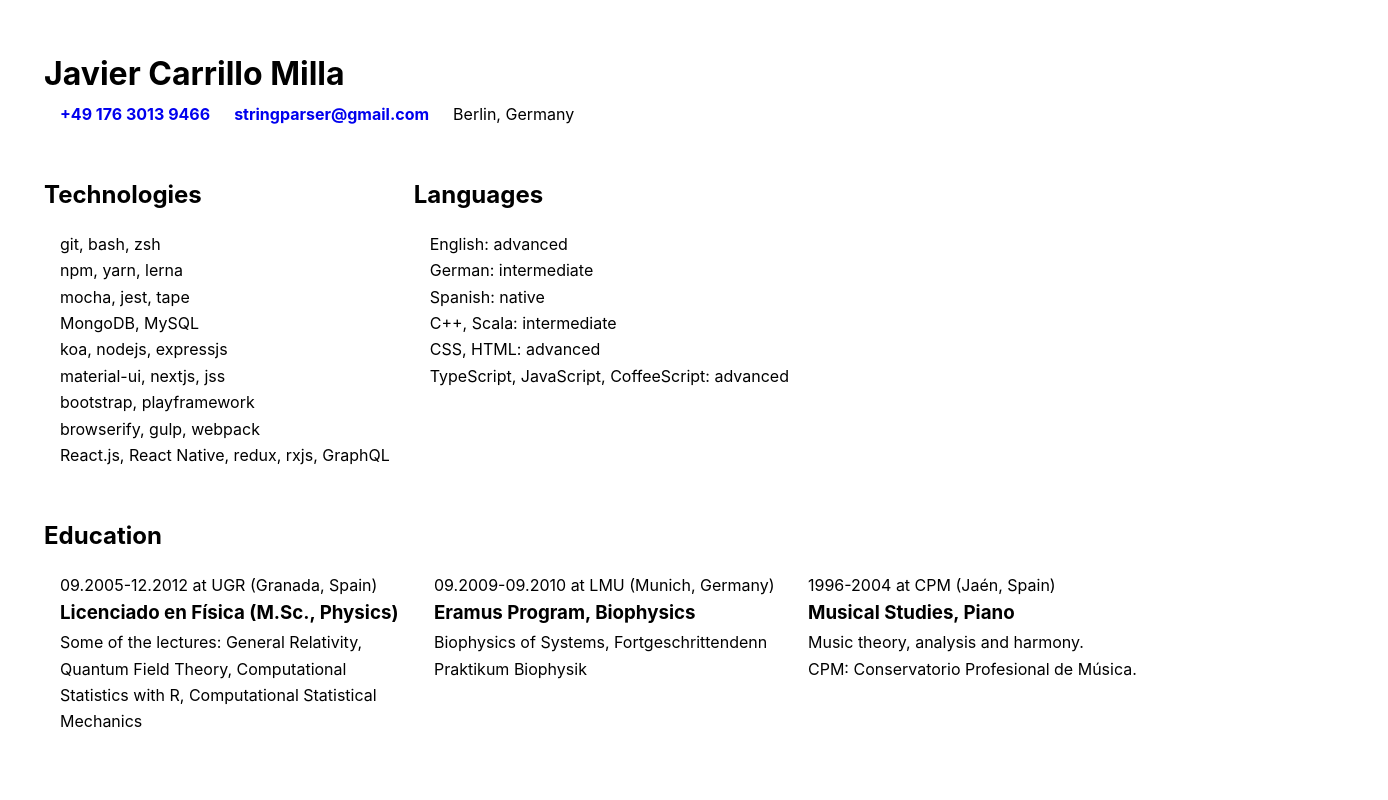
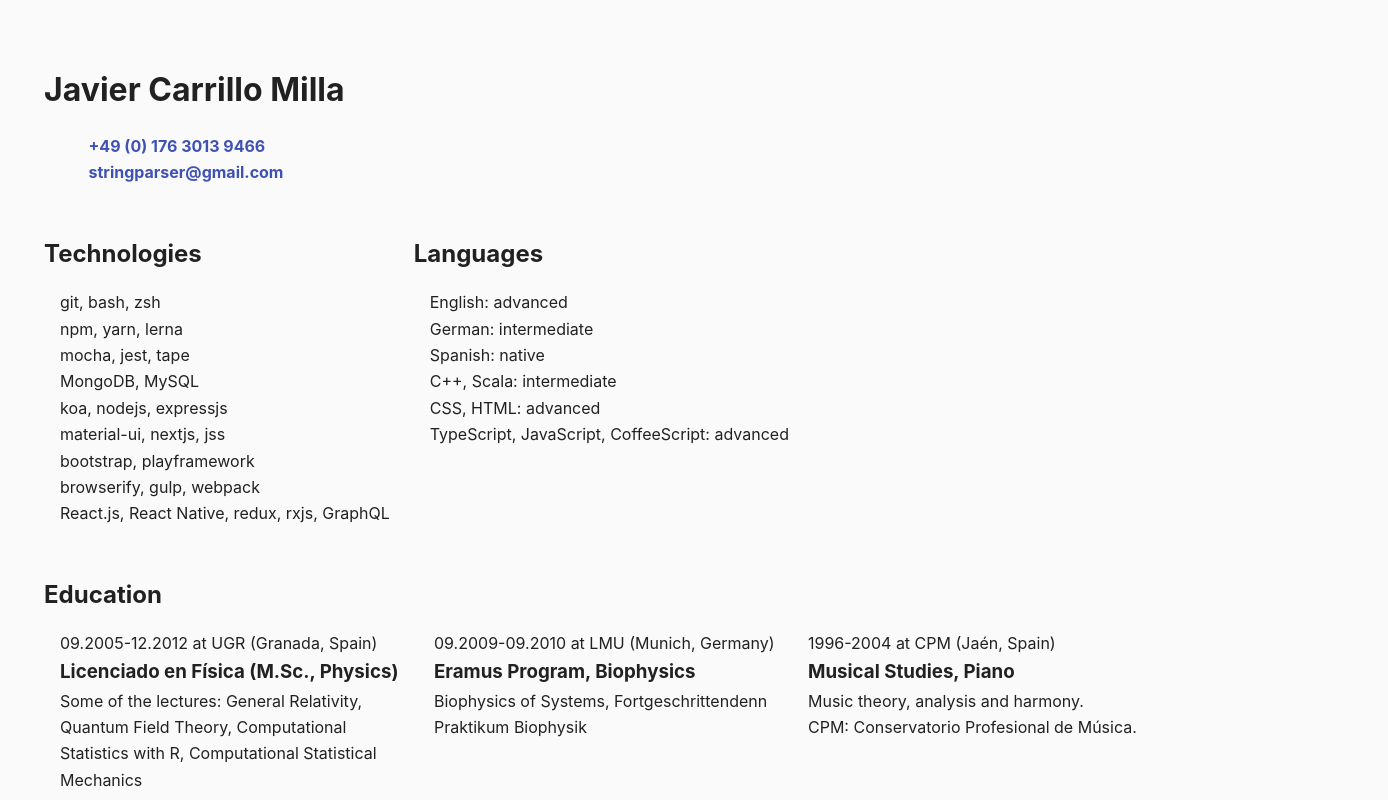
Before and after one commit to stringparser/cv, a Next.js app: page / in a window 1280 px wide. Shown: the top 800 px of the page, 1388 px wide, since content can reach past the window. Built offline with nearby package versions, Linux system fonts and the light colour scheme.

Commit message:
cleanup, fix formatting
remember: _app.tsx and _document.tsx have to be in pages/

```diff
--- /dev/null
+++ b/pages/_app.tsx
@@ -0,0 +1,38 @@
+import { Fragment, useEffect } from 'react';
+
+import Head from 'next/head';
+import { AppProps } from 'next/app';
+import CssBaseline from '@material-ui/core/CssBaseline';
+import { ThemeProvider } from '@material-ui/core/styles';
+
+import theme from 'src/shared/theme';
+
+const WebApp: React.FC<AppProps> = (props) => {
+  const { Component, pageProps } = props;
+
+  useEffect(() => {
+    // Remove the server-side injected CSS.
+    const jssStyles = document.getElementById('jss-server-side');
+
+    if (jssStyles) {
+      jssStyles.parentElement.removeChild(jssStyles);
+    }
+  }, []);
+
+  return (
+    <Fragment>
+      <Head>
+        <meta
+          name="viewport"
+          content="minimum-scale=1, initial-scale=1, width=device-width"
+        />
+      </Head>
+      <ThemeProvider theme={theme}>
+        <CssBaseline />
+        <Component {...pageProps} />
+      </ThemeProvider>
+    </Fragment>
+  );
+};
+
+export default WebApp;
--- /dev/null
+++ b/pages/_document.tsx
@@ -0,0 +1,68 @@
+import React from 'react';
+import { ServerStyleSheets } from '@material-ui/core/styles';
+import Document, { Html, Head, Main, NextScript } from 'next/document';
+
+import theme from 'src/shared/theme';
+
+export default class MyDocument extends Document {
+  render() {
+    return (
+      <Html lang="en">
+        <Head>
+          {/* PWA primary color */}
+          <meta name="theme-color" content={theme.palette.primary.main} />
+        </Head>
+        <body>
+          <Main />
+          <NextScript />
+        </body>
+      </Html>
+    );
+  }
+}
+
+// `getInitialProps` belongs to `_document` (instead of `_app`),
+// it's compatible with server-side generation (SSG).
+MyDocument.getInitialProps = async (ctx) => {
+  // Resolution order
+  //
+  // On the server:
+  // 1. app.getInitialProps
+  // 2. page.getInitialProps
+  // 3. document.getInitialProps
+  // 4. app.render
+  // 5. page.render
+  // 6. document.render
+  //
+  // On the server with error:
+  // 1. document.getInitialProps
+  // 2. app.render
+  // 3. page.render
+  // 4. document.render
+  //
+  // On the client
+  // 1. app.getInitialProps
+  // 2. page.getInitialProps
+  // 3. app.render
+  // 4. page.render
+
+  // Render app and page and get the context of the page with collected side effects.
+  const sheets = new ServerStyleSheets();
+  const originalRenderPage = ctx.renderPage;
+
+  ctx.renderPage = () =>
+    originalRenderPage({
+      enhanceApp: (App) => (props) => sheets.collect(<App {...props} />),
+    });
+
+  const initialProps = await Document.getInitialProps(ctx);
+
+  return {
+    ...initialProps,
+    // Styles fragment is rendered after the app and page rendering finish.
+    styles: [
+      ...React.Children.toArray(initialProps.styles),
+      sheets.getStyleElement(),
+    ],
+  };
+};
--- a/src/pages/index.tsx
+++ b/pages/index.tsx
@@ -1,5 +1,5 @@
 import React from 'react';
-import { makeStyles } from '@material-ui/core';
+import { Link, makeStyles } from '@material-ui/core';
 
 import * as config from 'src/config';
 import { globalStyles } from 'src/shared/styles';
@@ -40,20 +40,28 @@ export default function Index() {
 
   return (
     <div className={classes.root}>
-      <hr />
+      <div>
+        <hr />
+        <hr />
 
-      <div>
         <h1>Javier Carrillo Milla</h1>
+        <hr />
 
         <ul className={classes.flexRow}>
           <li>
-            <a href={`tel:${props.phone}`}>{props.phone}</a>
+            <p>{props.address.street}</p>
+            <p>
+              {props.address.zip} {props.address.city}
+            </p>
           </li>
-          <li>
-            <a href={`mailto:${props.email}`}>{props.email}</a>
+          <li className={classes.flexColumn}>
+            <p>
+              <Link href={`tel:${props.phone}`}>{props.phone}</Link>
+            </p>
+            <p>
+              <Link href={`mailto:${props.email}`}>{props.email}</Link>
+            </p>
           </li>
-          {props.website && <li>{props.website}</li>}
-          <li>{props.location}</li>
         </ul>
       </div>
 
@@ -136,7 +144,7 @@ export default function Index() {
                   {el.link && (
                     <p>
                       {el.link && 'For '}
-                      {el.link && <a href={el.link}>{el.company}</a>}
+                      {el.link && <Link href={el.link}>{el.company}</Link>}
                     </p>
                   )}
 
--- a/src/config.ts
+++ b/src/config.ts
@@ -149,7 +149,11 @@ export const education = [
 export default {
   pdf: 'https://github.com/stringparser/cv/raw/master/dist/cv.pdf',
   login: 'stringparser',
-  phone: '+49 176 3013 9466',
+  phone: '+49 (0) 176 3013 9466',
   email: 'stringparser@gmail.com',
-  location: 'Berlin, Germany',
+  address: {
+    zip: process.env.NEXT_PUBLIC_ADDRESS_ZIP,
+    city: process.env.NEXT_PUBLIC_ADDRESS_CITY,
+    street: process.env.NEXT_PUBLIC_ADDRESS_STREET,
+  },
 };
--- a/src/shared/styles.ts
+++ b/src/shared/styles.ts
@@ -11,7 +11,7 @@ export const globalStyles = {
       fontFamily,
       textRendering: 'optimizeLegibility',
       scrollBehavior: 'smooth',
-      fontFeatureSettings: 'kern',
+      fontFeatureSettings: "'kern'",
       WebkitFontSmoothing: 'antialiased',
 
       margin: '0 auto',
--- a/tsconfig.json
+++ b/tsconfig.json
@@ -4,11 +4,11 @@
   "compilerOptions": {
     "lib": ["dom", "dom.iterable", "esnext"],
     "jsx": "preserve",
-    "baseUrl": ".",
     "target": "es5",
     "strict": false,
     "noEmit": true,
     "module": "esnext",
+    "baseUrl": ".",
     "allowJs": true,
     "skipLibCheck": true,
     "esModuleInterop": true,
```
Also changed, not shown: src/_app.tsx (deleted, +0 -29 lines), src/_document.tsx (deleted, +0 -47 lines), 1 other file (tests, documents, lock files or other folders).
